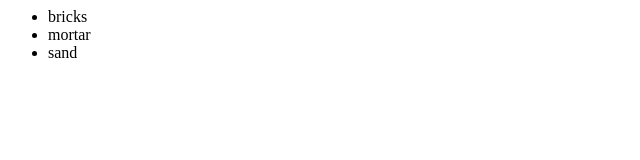
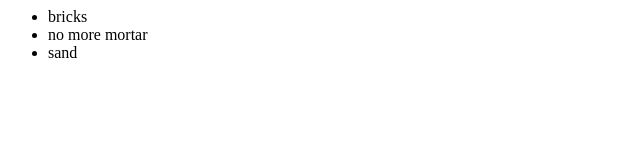
Before and after one commit to hhagay/newGitTest, a plain HTML site: page index.html in a window 1280 px wide. Shown: the full height of the page, 0-640 px from the left. Drawn offline with Linux system fonts and the light colour scheme.

Commit message:
no more mortar

```diff
--- a/index.html
+++ b/index.html
@@ -3,7 +3,7 @@
 		<div>
 			<ul>
 				<li>bricks</li>
-				<li>mortar</li>
+				<li>no more mortar</li>
 				<li>sand</li>
 			</ul>
 		</div>
```
